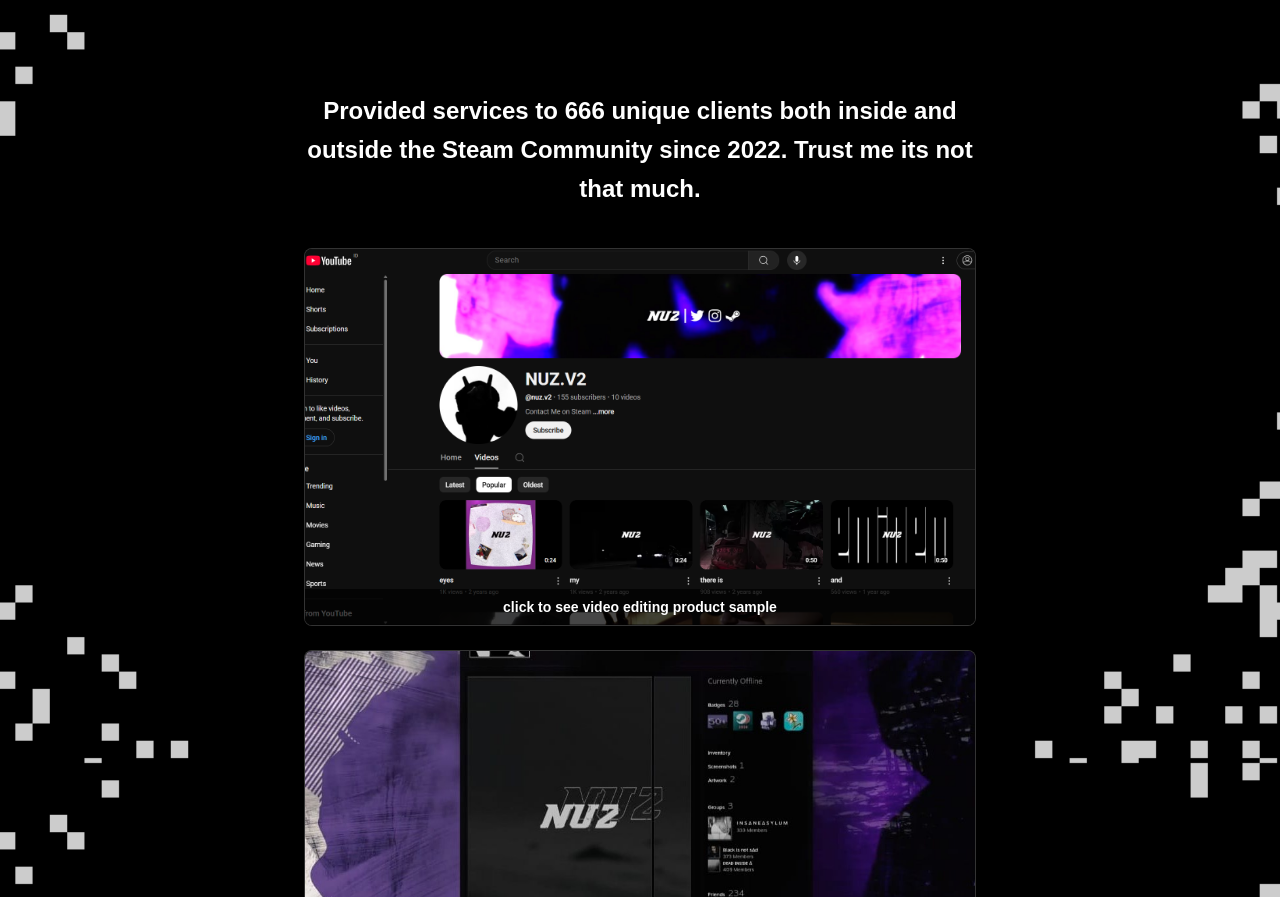
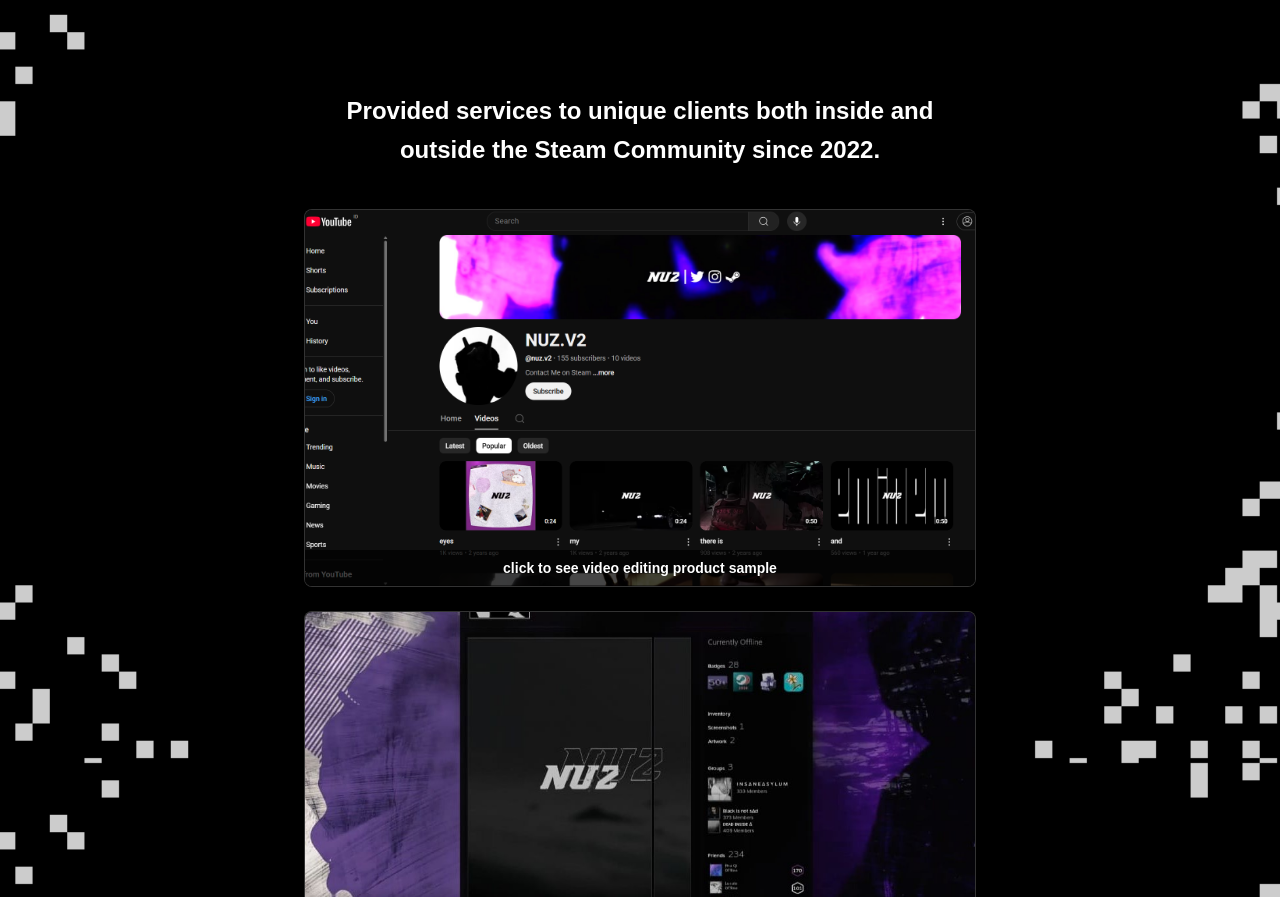
Before and after one commit to zunuzzznuz/nuzstreetlab, a Next.js app: page / in a window 1280 px wide. Shown: the part 1637-2534 px from the top of the page. Built offline with nearby package versions, Linux system fonts and the light colour scheme.

Commit message:
firstupdateee

```diff
--- a/src/app/page.tsx
+++ b/src/app/page.tsx
@@ -159,16 +159,16 @@
 const ExperienceSection = ({ clientCount }: { clientCount: number }) => (
   <>
     <div className="mt-6 text-1l md:text-2xl font-semibold leading-relaxed max-w-2xl text-white mb-10">
-      Provided services to {' '}
+      Provided services to
       <motion.span
         className="font-bold"
         animate={{ scale: [1, 1.1, 1] }}
         transition={{ repeat: Infinity, duration: 1.5 }}
       >
-        {clientCount}
+
       </motion.span>{' '}
       unique clients both inside and outside the Steam Community since{' '}
-      <span className="font-bold">2022. Trust me its not that much.</span>
+      <span className="font-bold">2022.</span>
     </div>
 
 
```
